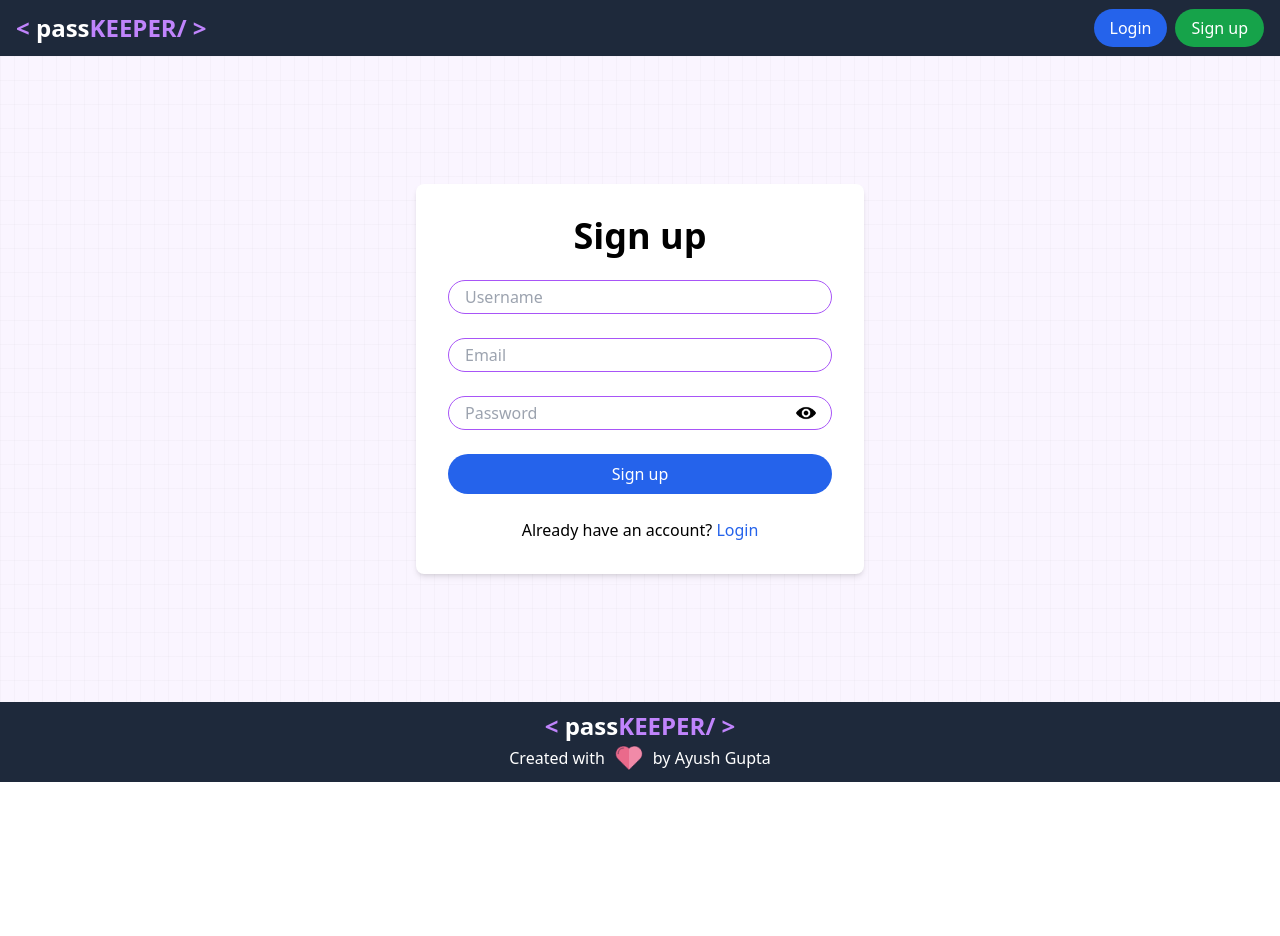
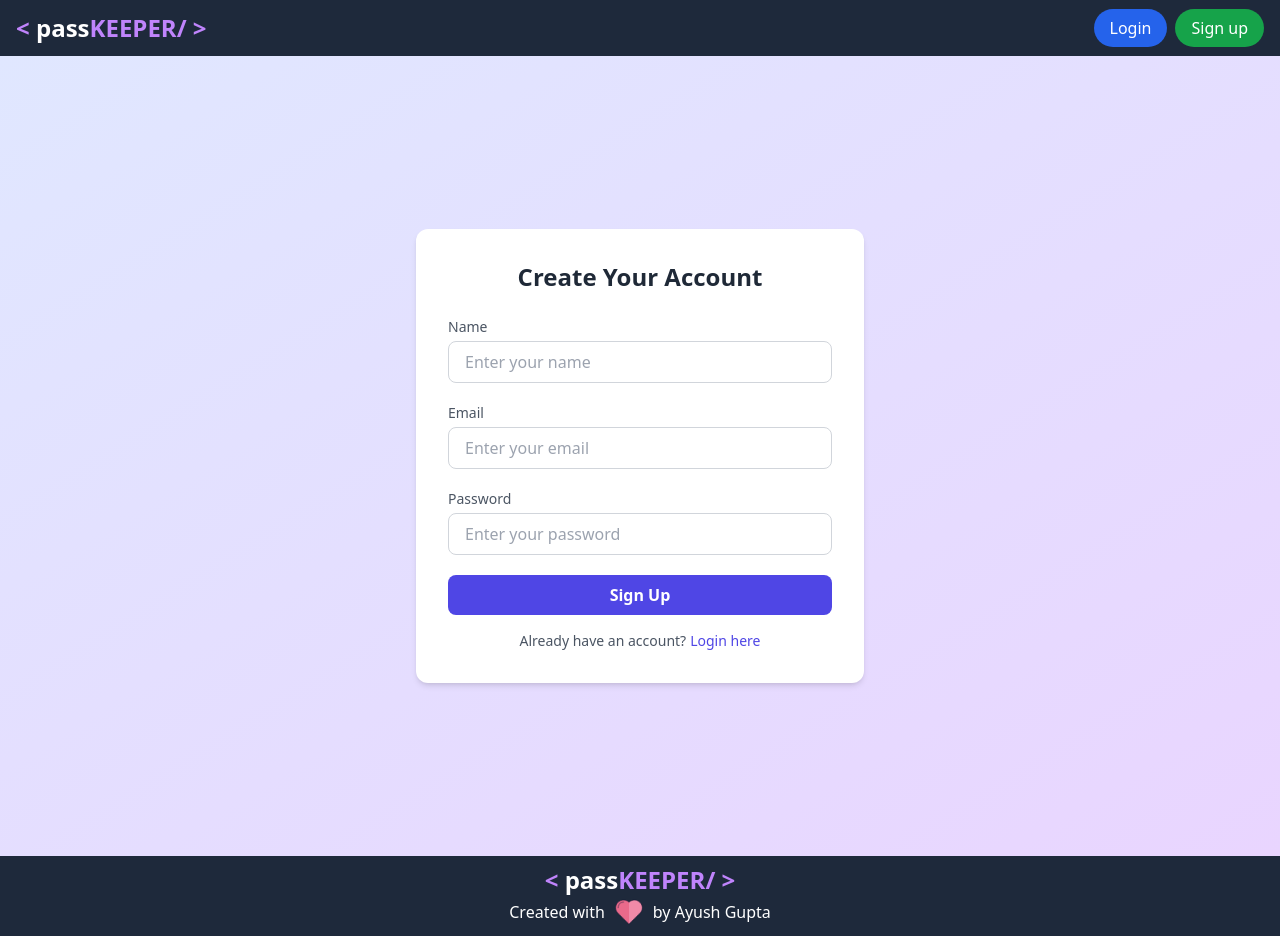
Before and after one commit to ayush-gupta456/pass_op, a React (Vite) app: page /signup in a window 1280 px wide. Before the commit the page ends 800 px from the top, so only its background shows below. Built offline with nearby package versions, Linux system fonts and the light colour scheme.

Commit message:
Update Signup.jsx

```diff
--- a/src/components/Signup.jsx
+++ b/src/components/Signup.jsx
@@ -1,121 +1,108 @@
-import { useState } from 'react';
+import React, { useState } from 'react';
 import { Link, useNavigate } from 'react-router-dom';
-import { ToastContainer, toast } from 'react-toastify';
-import 'react-toastify/dist/ReactToastify.css';
+import { toast } from 'react-toastify';
 
-/**
- * The Signup component handles user registration.
- * @returns {React.ReactElement} - The signup form.
- */
 const Signup = () => {
-    const [form, setForm] = useState({ username: '', email: '', password: '' });
+  const [form, setForm] = useState({ name: '', email: '', password: '' });
   const [loading, setLoading] = useState(false);
-    const [showPassword, setShowPassword] = useState(false);
   const navigate = useNavigate();
 
-    /**
-     * Handles changes to the form fields.
-     * @param {React.ChangeEvent<HTMLInputElement>} e - The change event.
-     */
   const handleChange = (e) => {
     setForm({ ...form, [e.target.name]: e.target.value });
   };
 
-    /**
-     * Handles the form submission.
-     * @param {React.FormEvent<HTMLFormElement>} e - The form event.
-     */
   const handleSubmit = async (e) => {
     e.preventDefault();
-        const { username, email, password } = form;
-        if (username.length < 4 || password.length < 4 || email.length < 4) {
-            toast('Fields must be at least 4 characters', { type: 'error' });
+
+    if (!form.name || !form.email || !form.password) {
+      toast.error('All fields are required');
       return;
     }
 
     setLoading(true);
+
     try {
-            const response = await fetch('https://pass-op-dkz6.onrender.com/api/auth/register', {
+      const res = await fetch('https://pass-op-dkz6.onrender.com/api/auth/createuser', {
         method: 'POST',
-                headers: { 'Content-Type': 'application/json' },
-                body: JSON.stringify({ username, email, password }),
+        headers: {
+          'Content-Type': 'application/json'
+        },
+        body: JSON.stringify(form)
       });
 
-            if (response.ok) {
-                toast('Signed up successfully!', { type: 'success' });
+      const data = await res.json();
+      setLoading(false);
+
+      if (res.ok) {
+        toast.success('Signup successful! Please login.');
         navigate('/login');
       } else {
-                const data = await response.json();
-                toast(data.error || 'User already exists', { type: 'error' });
+        toast.error(data.error || 'Signup failed');
       }
     } catch (error) {
-            toast('Failed to sign up', { type: 'error' });
-        } finally {
       setLoading(false);
+      toast.error('Something went wrong. Try again later.');
     }
   };
 
   return (
-        <>
-            <ToastContainer position="top-right" autoClose={5000} theme="dark" />
-            <div className="flex items-center justify-center min-h-[80.7vh] bg-purple-50 bg-[linear-gradient(to_right,#8080800a_1px,transparent_1px),linear-gradient(to_bottom,#8080800a_1px,transparent_1px)] bg-[size:14px_24px]">
-                <div className="w-full max-w-md p-8 space-y-6 bg-white rounded-lg shadow-md">
-                    <h1 className="text-4xl font-bold text-center">Sign up</h1>
-                    <form className="space-y-6" onSubmit={handleSubmit}>
+    <div className="min-h-screen flex items-center justify-center bg-gradient-to-br from-indigo-100 to-purple-200">
+      <div className="bg-white shadow-md rounded-xl p-8 w-full max-w-md">
+        <h2 className="text-2xl font-bold text-center text-gray-800 mb-6">Create Your Account</h2>
+        <form onSubmit={handleSubmit} className="space-y-5">
+          <div>
+            <label htmlFor="name" className="block text-sm font-medium text-gray-600 mb-1">Name</label>
             <input
-                            value={form.username}
+              type="text"
+              name="name"
+              value={form.name}
               onChange={handleChange}
-                            placeholder="Username"
-                            className="w-full p-4 py-1 border border-purple-500 rounded-full"
-                            type="text"
-                            name="username"
+              className="w-full border border-gray-300 rounded-lg px-4 py-2 focus:outline-none focus:ring-2 focus:ring-indigo-500"
+              placeholder="Enter your name"
             />
+          </div>
+
+          <div>
+            <label htmlFor="email" className="block text-sm font-medium text-gray-600 mb-1">Email</label>
             <input
+              type="email"
+              name="email"
               value={form.email}
               onChange={handleChange}
-                            placeholder="Email"
-                            className="w-full p-4 py-1 border border-purple-500 rounded-full"
-                            type="email"
-                            name="email"
+              className="w-full border border-gray-300 rounded-lg px-4 py-2 focus:outline-none focus:ring-2 focus:ring-indigo-500"
+              placeholder="Enter your email"
             />
-                        <div className="relative">
+          </div>
+
+          <div>
+            <label htmlFor="password" className="block text-sm font-medium text-gray-600 mb-1">Password</label>
             <input
+              type="password"
+              name="password"
               value={form.password}
               onChange={handleChange}
-                                placeholder="Password"
-                                className="w-full p-4 py-1 border border-purple-500 rounded-full"
-                                type={showPassword ? 'text' : 'password'}
-                                name="password"
+              className="w-full border border-gray-300 rounded-lg px-4 py-2 focus:outline-none focus:ring-2 focus:ring-indigo-500"
+              placeholder="Enter your password"
             />
-                            <button
-                                type="button"
-                                onClick={() => setShowPassword(!showPassword)}
-                                className="absolute inset-y-0 right-0 flex items-center pr-4 text-gray-600"
-                            >
-                                {showPassword ? (
-                                    <img src="/icons/eyecross.png" alt="Hide" className="w-5 h-5" />
-                                ) : (
-                                    <img src="/icons/eye.png" alt="Show" className="w-5 h-5" />
-                                )}
-                            </button>
           </div>
+
           <button
             type="submit"
             disabled={loading}
-                            className="w-full px-8 py-2 text-white bg-blue-600 rounded-full disabled:bg-blue-400"
+            className="w-full bg-indigo-600 text-white font-semibold py-2 px-4 rounded-lg hover:bg-indigo-700 transition-all duration-200"
           >
-                            {loading ? 'Signing up...' : 'Sign up'}
+            {loading ? 'Signing Up...' : 'Sign Up'}
           </button>
         </form>
-                    <p className="text-center">
-                        Already have an account?{' '}
-                        <Link to="/login" className="text-blue-600">
-                            Login
+
+        <p className="mt-4 text-center text-sm text-gray-600">
+          Already have an account?
+          <Link to="/login" className="text-indigo-600 font-medium ml-1 hover:underline">
+            Login here
           </Link>
         </p>
       </div>
     </div>
-        </>
   );
 };
 
```
Lines whose indentation alone changed are shown as unchanged.
